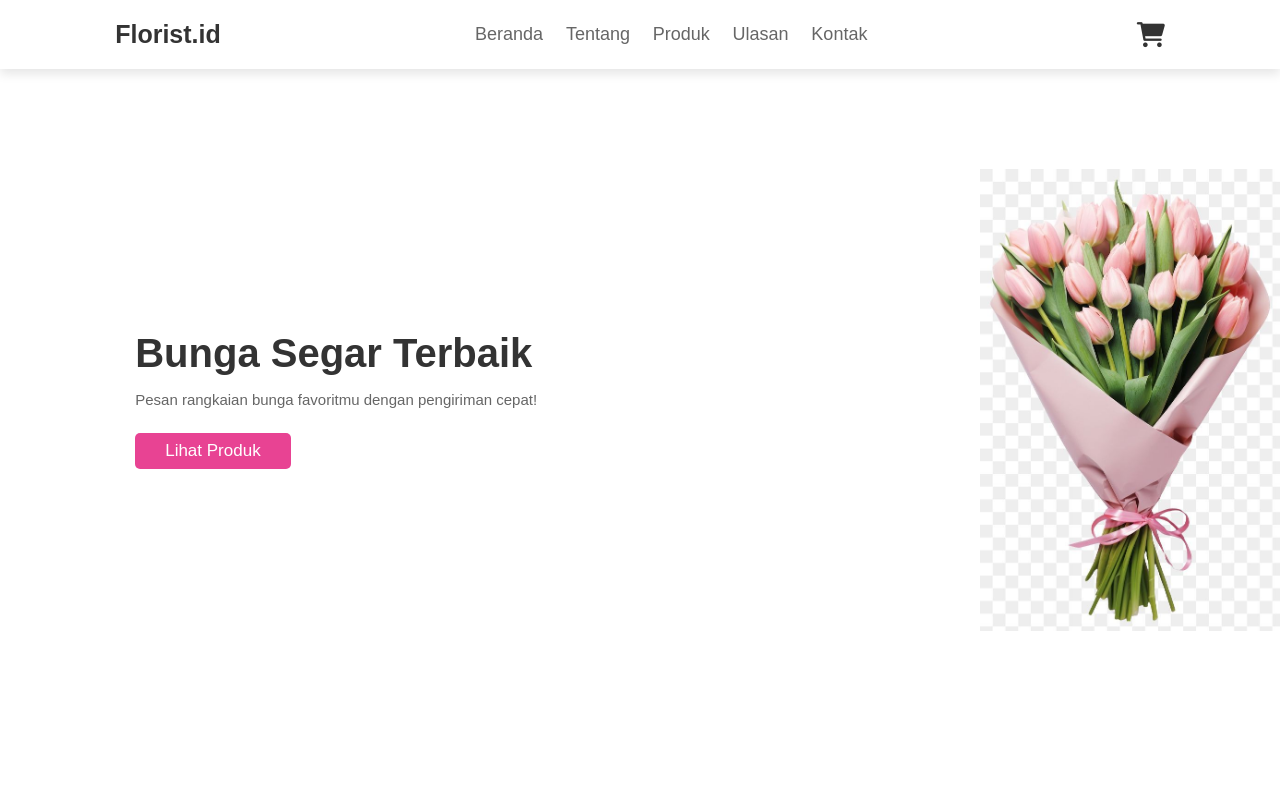
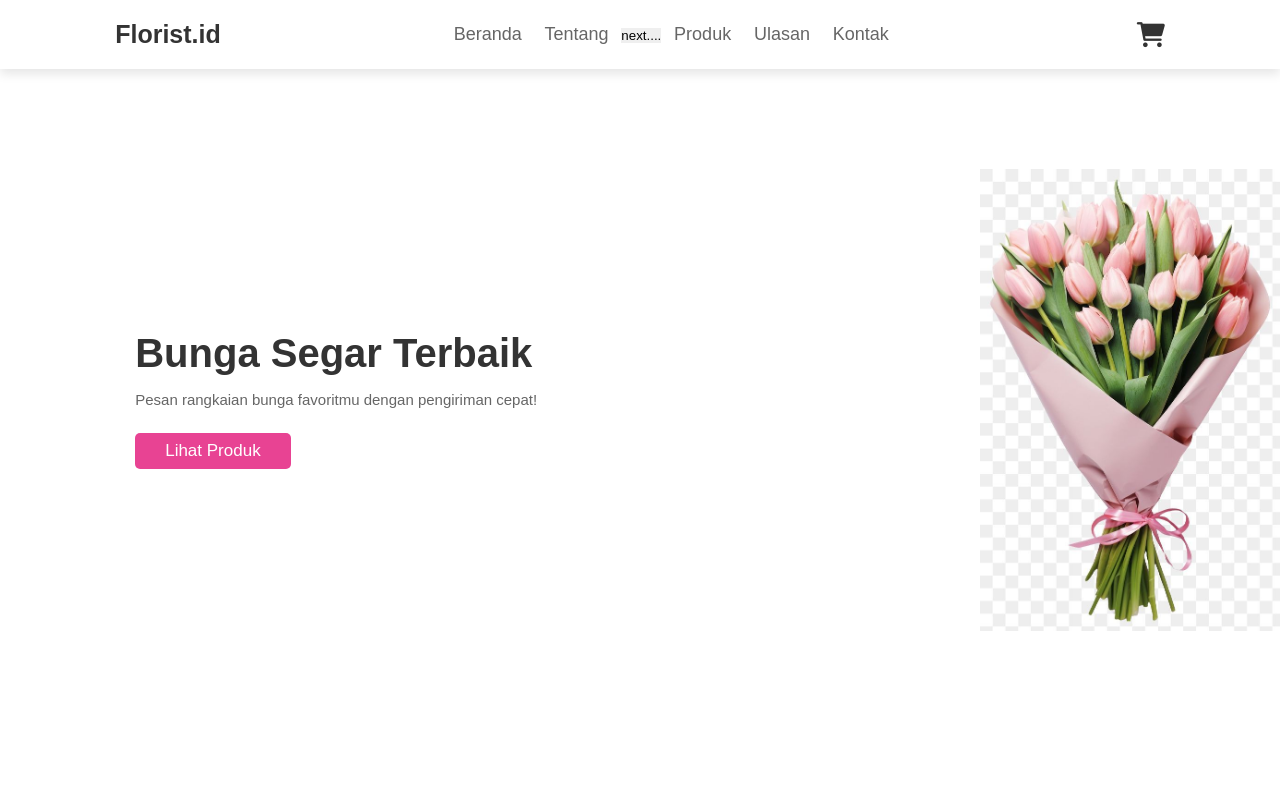
Before and after one commit to zahranadia/ourgift, a plain HTML site: page index.html in a window 1280 px wide. Shown: the top 800 px of the page. Drawn offline with Linux system fonts and the light colour scheme.

Commit message:
Update index.html

```diff
--- a/index.html
+++ b/index.html
@@ -13,6 +13,7 @@
         <nav class="navbar">
             <a href="#home">Beranda</a>
             <a href="#about">Tentang</a>
+            <button id="Tentang">next....</button>
             <a href="#products">Produk</a>
             <a href="#review">Ulasan</a>
             <a href="#contact">Kontak</a>
```
